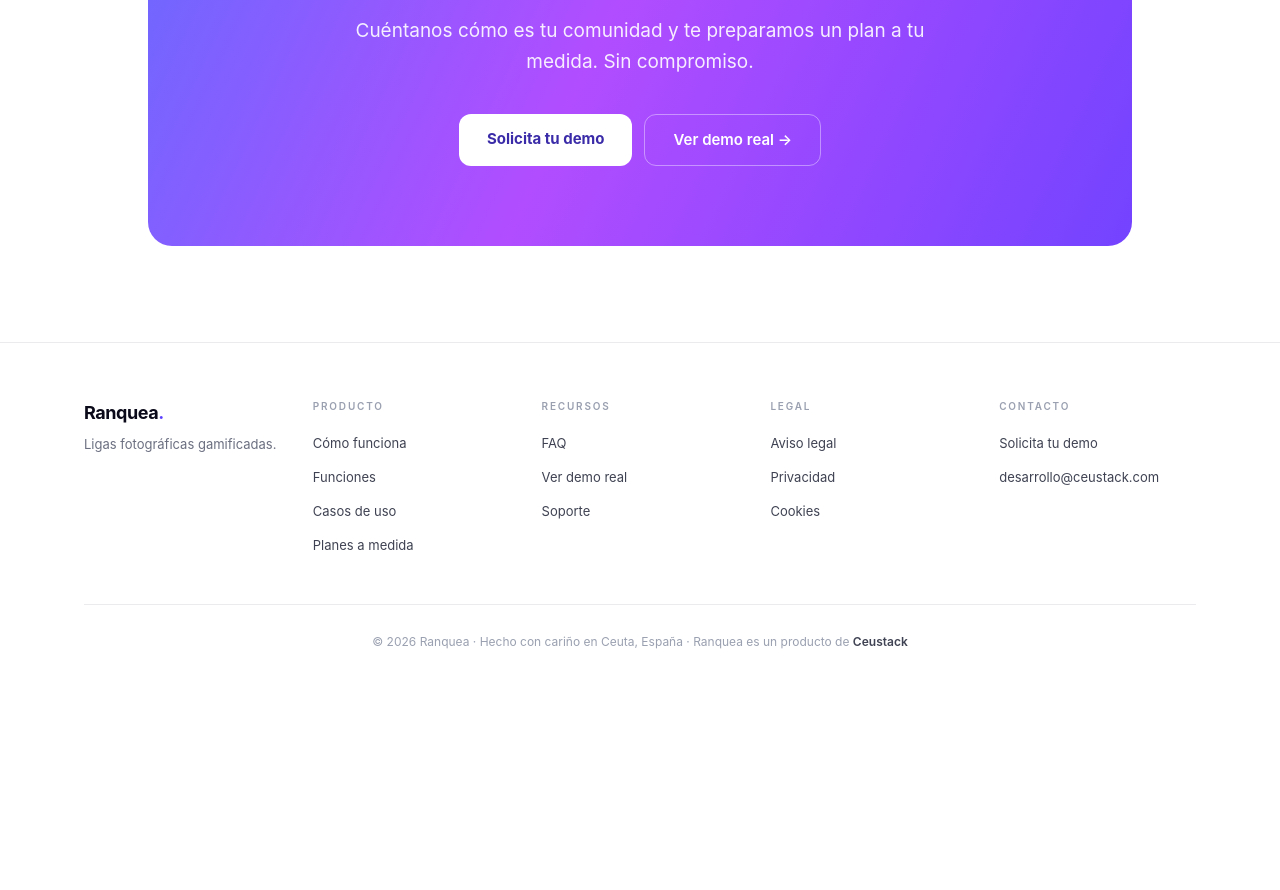
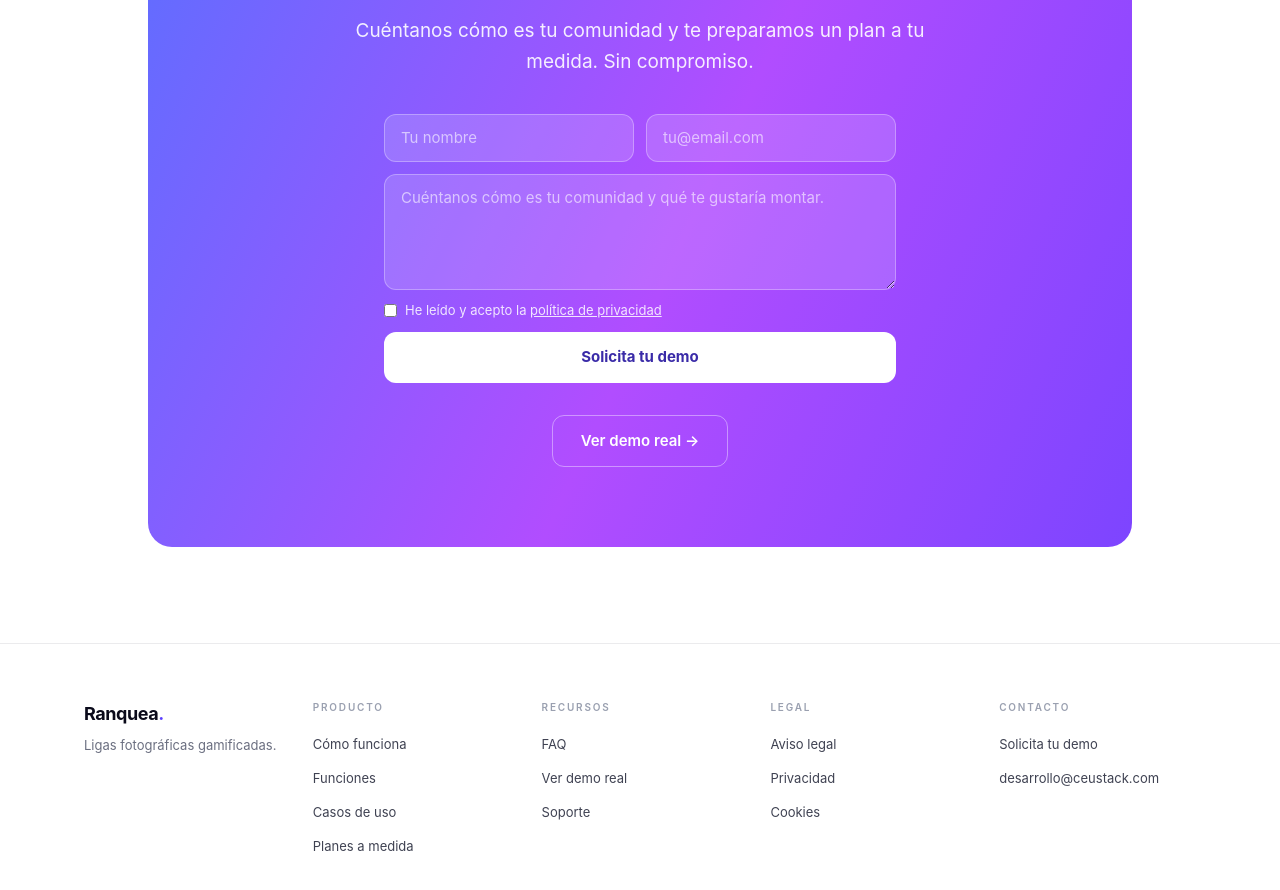
Before and after one commit to AlvaroArtiel/ranquea-landing, a React (Vite) app: page / in a window 1280 px wide. Shown: the part 8556-9446 px from the top of the page. Before the commit the page ends 9263 px from the top, so only its background shows below. Built offline with nearby package versions, Linux system fonts and the light colour scheme.

Commit message:
feat: formulario de contacto (FormSubmit) en el CTA final + pagina de gracias
Co-Authored-By: Claude Fable 5 <noreply@anthropic.com>
Claude-Session: https://claude.ai/code/session_01BAfr84edCJmG2WngUjXKtR

```diff
--- /dev/null
+++ b/public/gracias.html
@@ -0,0 +1,86 @@
+<!doctype html>
+<html lang="es">
+<head>
+  <meta charset="utf-8" />
+  <meta name="viewport" content="width=device-width, initial-scale=1" />
+  <!-- Consent Mode v2 (denegado por defecto hasta consentimiento) -->
+  <script>
+    window.dataLayer = window.dataLayer || [];
+    function gtag(){dataLayer.push(arguments);}
+    gtag('consent', 'default', {
+      ad_storage: 'denied', ad_user_data: 'denied', ad_personalization: 'denied',
+      analytics_storage: 'denied', wait_for_update: 500
+    });
+    try { if (localStorage.getItem('cc-consent') === 'granted') { gtag('consent', 'update', { analytics_storage: 'granted' }); } } catch (e) {}
+  </script>
+  <!-- Google Tag Manager (sustituir GTM-XXXXXXX por el ID real al crear el contenedor) -->
+  <script>(function(w,d,s,l,i){w[l]=w[l]||[];w[l].push({'gtm.start':
+  new Date().getTime(),event:'gtm.js'});var f=d.getElementsByTagName(s)[0],
+  j=d.createElement(s),dl=l!='dataLayer'?'&l='+l:'';j.async=true;j.src=
+  'https://www.googletagmanager.com/gtm.js?id='+i+dl;f.parentNode.insertBefore(j,f);
+  })(window,document,'script','dataLayer','GTM-XXXXXXX');</script>
+  <!-- End Google Tag Manager -->
+  <title>¡Gracias! | Ranquea</title>
+  <meta name="description" content="Hemos recibido tu mensaje." />
+  <meta name="robots" content="noindex" />
+  <meta name="theme-color" content="#5B3FFF" />
+  <link rel="icon" type="image/png" href="/favicon.png" />
+  <style>
+    :root { --brand:#5B3FFF; --ink:#111322; --muted:#5a5f73; --border:#e7e8ef; }
+    * { box-sizing:border-box; margin:0; }
+    body { font-family:system-ui,-apple-system,'Segoe UI',sans-serif; color:var(--ink); line-height:1.7; background:#fff; display:flex; flex-direction:column; min-height:100vh; }
+    header, footer { border-color:var(--border); }
+    header { border-bottom:1px solid var(--border); padding:1rem 1.25rem; }
+    header a { font-weight:700; font-size:18px; color:var(--ink); text-decoration:none; letter-spacing:-0.01em; }
+    header a span { color:var(--brand); }
+    main { max-width:720px; margin:0 auto; padding:5rem 1.25rem; text-align:center; flex:1; }
+    h1 { font-size:2.2rem; letter-spacing:-0.02em; margin-bottom:1rem; }
+    p { color:var(--muted); font-size:16px; }
+    a { color:var(--brand); }
+    .volver { display:inline-block; margin-top:2rem; padding:.8rem 1.6rem; border-radius:12px; background:var(--brand); color:#fff; text-decoration:none; font-weight:600; font-size:15px; }
+    footer { border-top:1px solid var(--border); padding:1.5rem 1.25rem; text-align:center; font-size:12px; color:var(--muted); }
+    #cookie-banner { position:fixed; bottom:1rem; left:1rem; right:1rem; max-width:24rem; margin-left:auto; background:#fff; border:1px solid var(--border); border-radius:16px; padding:1.25rem; box-shadow:0 12px 32px rgba(17,19,34,.14); font-size:13px; z-index:50; text-align:left; }
+    #cookie-banner .botones { display:flex; gap:.5rem; margin-top:1rem; }
+    #cookie-banner button { flex:1; padding:.55rem 1rem; border-radius:9px; font-size:13px; font-weight:600; cursor:pointer; }
+    #cookie-banner .aceptar { background:var(--brand); color:#fff; border:none; }
+    #cookie-banner .rechazar { background:#fff; color:var(--muted); border:1px solid var(--border); }
+  </style>
+</head>
+<body>
+  <!-- Google Tag Manager (noscript) -->
+  <noscript><iframe src="https://www.googletagmanager.com/ns.html?id=GTM-XXXXXXX"
+  height="0" width="0" style="display:none;visibility:hidden"></iframe></noscript>
+  <!-- End Google Tag Manager (noscript) -->
+  <header><a href="/">Ranquea<span>.</span></a></header>
+  <main>
+    <h1>¡Gracias por escribirnos! 🎉</h1>
+    <p>Hemos recibido tu mensaje y te responderemos en menos de 48 horas.<br />
+    Te hemos enviado también un correo de confirmación — si no lo ves, revisa la carpeta de spam.</p>
+    <a class="volver" href="/">Volver a Ranquea</a>
+  </main>
+  <footer>© 2026 Ranquea · Ranquea es un producto de <a href="https://ceustack.com" rel="noopener">Ceustack</a> ·
+    <a href="/aviso-legal.html">Aviso legal</a> · <a href="/politica-de-privacidad.html">Privacidad</a> · <a href="/politica-de-cookies.html">Cookies</a></footer>
+  <div id="cookie-banner" hidden role="dialog" aria-label="Aviso de cookies">
+    <p>Usamos cookies de analítica (Google Analytics) para entender cómo se usa la web. Solo se activan si aceptas. <a href="/politica-de-cookies.html">Más info</a></p>
+    <div class="botones">
+      <button class="aceptar" type="button">Aceptar</button>
+      <button class="rechazar" type="button">Rechazar</button>
+    </div>
+  </div>
+  <script>
+    (function () {
+      var b = document.getElementById('cookie-banner');
+      var stored = null; try { stored = localStorage.getItem('cc-consent'); } catch (e) {}
+      if (stored !== null) return;
+      b.hidden = false;
+      function decide(granted) {
+        try { localStorage.setItem('cc-consent', granted ? 'granted' : 'denied'); } catch (e) {}
+        if (granted && window.gtag) gtag('consent', 'update', { analytics_storage: 'granted' });
+        b.hidden = true;
+      }
+      b.querySelector('.aceptar').addEventListener('click', function () { decide(true); });
+      b.querySelector('.rechazar').addEventListener('click', function () { decide(false); });
+    })();
+  </script>
+</body>
+</html>
--- a/public/politica-de-privacidad.html
+++ b/public/politica-de-privacidad.html
@@ -71,11 +71,11 @@
     </ul>
 
     <h2>2. Qué datos tratamos y con qué finalidad</h2>
-    <p>Los únicos datos personales que tratamos en este sitio son los que nos envías voluntariamente por correo electrónico a <a href="mailto:desarrollo@ceustack.com">desarrollo@ceustack.com</a> —<strong>tu dirección de correo, nombre (si lo incluyes) y el contenido del mensaje</strong>— con la única finalidad de <strong>atender y responder a tu consulta</strong>.</p>
+    <p>Los únicos datos personales que tratamos en este sitio son los que nos envías voluntariamente a través del <strong>formulario de contacto</strong> o por correo electrónico a <a href="mailto:desarrollo@ceustack.com">desarrollo@ceustack.com</a> —<strong>tu nombre, tu dirección de correo y el contenido del mensaje</strong>— con la única finalidad de <strong>atender y responder a tu consulta</strong>.</p>
     <p>Adicionalmente, si prestas tu consentimiento, tratamos datos de navegación con fines <strong>analíticos</strong> mediante Google Analytics vía Google Tag Manager (ver la <a href="/politica-de-cookies.html">Política de cookies</a>).</p>
 
     <h2>3. Base legal</h2>
-    <p>La base que legitima el tratamiento de los datos que nos envías por correo electrónico es tu <strong>consentimiento</strong> (art. 6.1.a del RGPD), que otorgas al escribirnos voluntariamente. La base para el tratamiento analítico es igualmente tu consentimiento, otorgado a través del banner de cookies.</p>
+    <p>La base que legitima el tratamiento de los datos que nos envías por el formulario o por correo electrónico es tu <strong>consentimiento</strong> (art. 6.1.a del RGPD), que otorgas al escribirnos voluntariamente y al aceptar esta política al enviar el formulario. La base para el tratamiento analítico es igualmente tu consentimiento, otorgado a través del banner de cookies.</p>
 
     <h2>4. Conservación de los datos</h2>
     <p>Los datos de tu consulta se conservan durante el tiempo necesario para atenderla y, en su caso, durante los plazos legalmente exigibles. No los almacenamos en ningún sistema adicional más allá del correo electrónico en el que recibimos tu mensaje. Puedes solicitar su supresión en cualquier momento.</p>
@@ -84,6 +84,7 @@
     <p>No cedemos tus datos a terceros, salvo obligación legal. Para prestar el servicio nos apoyamos en los siguientes proveedores, que actúan como encargados del tratamiento:</p>
     <ul>
       <li><strong>Hostinger</strong>: alojamiento del sitio web.</li>
+      <li><strong>FormSubmit</strong>: gestión del envío del formulario de contacto (transmite tu mensaje a nuestro correo; no lo almacenamos en ningún otro sistema).</li>
       <li><strong>Google (Google Analytics / Google Tag Manager)</strong>: analítica de uso del sitio, solo si prestas tu consentimiento.</li>
     </ul>
     <p>Algunos de estos proveedores pueden implicar <strong>transferencias internacionales de datos</strong> (por ejemplo, a EE. UU.). Dichas transferencias se amparan en las garantías adecuadas previstas por el RGPD, como las cláusulas contractuales tipo o el marco Data Privacy Framework.</p>
--- a/src/components/landing/LandingFinalCTA.tsx
+++ b/src/components/landing/LandingFinalCTA.tsx
@@ -1,8 +1,11 @@
 const DEMO_REAL = 'https://miradasceuta.ranquea.com/ranking/general'
+
+const INPUT_CLASSES =
+  'w-full px-4 py-3 rounded-xl bg-white/15 border border-white/30 text-white placeholder-white/60 text-[15px] outline-none focus:border-white/70 transition-colors'
 
 export function LandingFinalCTA() {
   return (
-    <section className="py-24 border-t border-[var(--border-subtle)]">
+    <section id="contacto" className="py-24 border-t border-[var(--border-subtle)]">
       <div className="max-w-5xl mx-auto px-5">
         <div className="hero-gradient rounded-3xl px-8 py-16 sm:py-20 text-center relative overflow-hidden">
           <div className="relative z-10">
@@ -12,25 +15,58 @@ export function LandingFinalCTA() {
             <p className="text-white/90 text-[17px] sm:text-[19px] leading-relaxed mb-9 max-w-xl mx-auto">
               Cuéntanos cómo es tu comunidad y te preparamos un plan a tu medida. Sin compromiso.
             </p>
-            <div className="flex flex-col sm:flex-row gap-3 justify-center">
-              <a
-                href="mailto:desarrollo@ceustack.com?subject=Quiero%20una%20demo%20de%20Ranquea"
+            <form
+              action="https://formsubmit.co/desarrollo@ceustack.com"
+              method="POST"
+              className="max-w-lg mx-auto text-left flex flex-col gap-3 mb-8"
+            >
+              <input type="hidden" name="_subject" value="Nuevo mensaje desde ranquea.com" />
+              <input type="hidden" name="_template" value="table" />
+              <input type="hidden" name="_captcha" value="false" />
+              <input type="hidden" name="_next" value="https://ranquea.com/gracias.html" />
+              <input
+                type="hidden"
+                name="_autoresponse"
+                value="¡Gracias por escribirnos! Hemos recibido tu mensaje sobre Ranquea y te responderemos en menos de 48 horas. También puedes responder a este mismo correo. — El equipo de Ranquea, un producto de Ceustack · ranquea.com"
+              />
+              <input type="text" name="_honey" style={{ display: 'none' }} tabIndex={-1} autoComplete="off" aria-hidden="true" />
+              <div className="grid sm:grid-cols-2 gap-3">
+                <input name="nombre" type="text" autoComplete="name" placeholder="Tu nombre" required className={INPUT_CLASSES} aria-label="Nombre" />
+                <input name="email" type="email" autoComplete="email" placeholder="tu@email.com" required className={INPUT_CLASSES} aria-label="Email" />
+              </div>
+              <textarea
+                name="mensaje"
+                rows={4}
+                placeholder="Cuéntanos cómo es tu comunidad y qué te gustaría montar."
+                required
+                className={INPUT_CLASSES}
+                aria-label="Mensaje"
+              />
+              <label className="flex items-start gap-2 text-white/85 text-[13px] leading-snug">
+                <input type="checkbox" name="privacidad" value="Acepta la política de privacidad" required className="mt-0.5" />
+                <span>
+                  He leído y acepto la{' '}
+                  <a href="/politica-de-privacidad.html" className="underline hover:text-white">política de privacidad</a>
+                </span>
+              </label>
+              <button
+                type="submit"
                 className="px-7 py-3.5 rounded-xl font-bold text-[15px] bg-white text-[var(--brand-700)] transition-transform hover:-translate-y-0.5"
               >
                 Solicita tu demo
-              </a>
+              </button>
+            </form>
             <a
               href={DEMO_REAL}
               target="_blank"
               rel="noopener noreferrer"
-                className="px-7 py-3.5 rounded-xl font-semibold text-[15px] text-white border border-white/40 hover:bg-white/10 transition-colors"
+              className="inline-block px-7 py-3.5 rounded-xl font-semibold text-[15px] text-white border border-white/40 hover:bg-white/10 transition-colors"
             >
               Ver demo real →
             </a>
           </div>
         </div>
       </div>
-      </div>
     </section>
   )
 }
```
Lines whose indentation alone changed are shown as unchanged.
